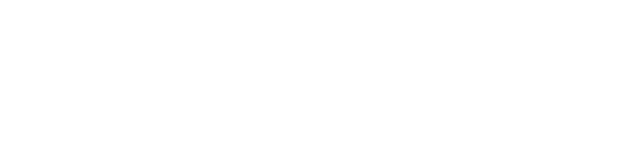
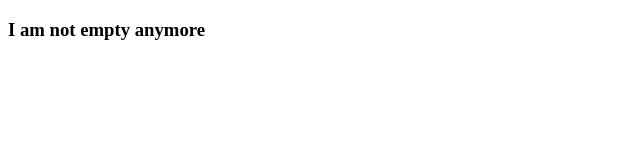
Before and after one commit to dorinpaval/CS445, a plain HTML site: page index.html in a window 1280 px wide. Shown: the whole page, without its empty margins (0-640 px from the left). Drawn offline with Linux system fonts and the light colour scheme.

Commit message:
Update index.html

```diff
--- a/index.html
+++ b/index.html
@@ -7,6 +7,6 @@
     <title>Document</title>
 </head>
 <body>
-
+    <h3>I am not empty anymore</h3>
 </body>
 </html>
```
